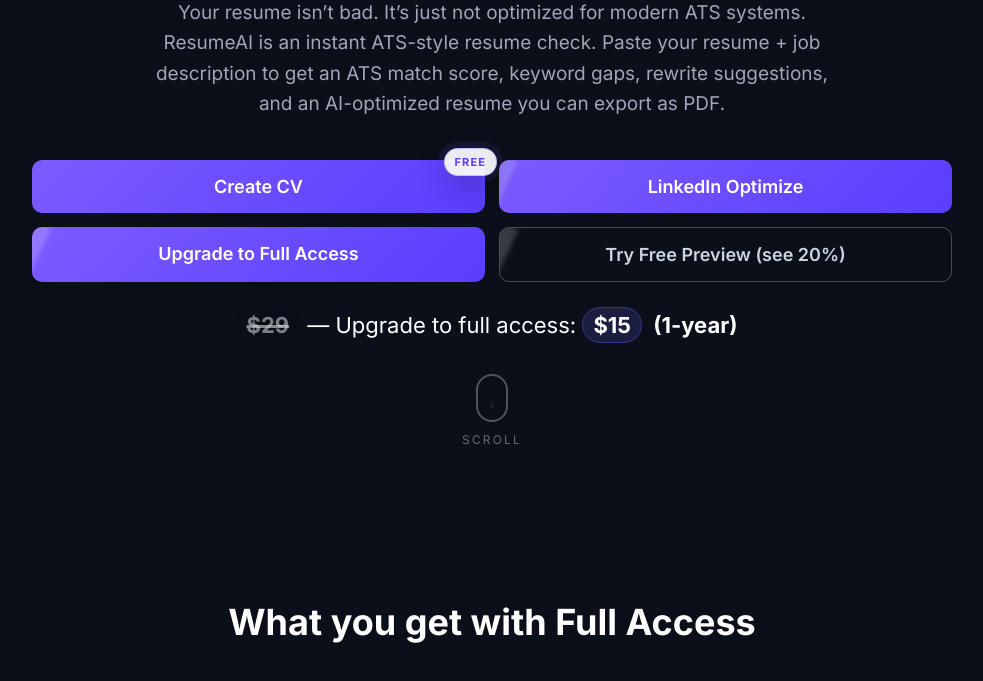
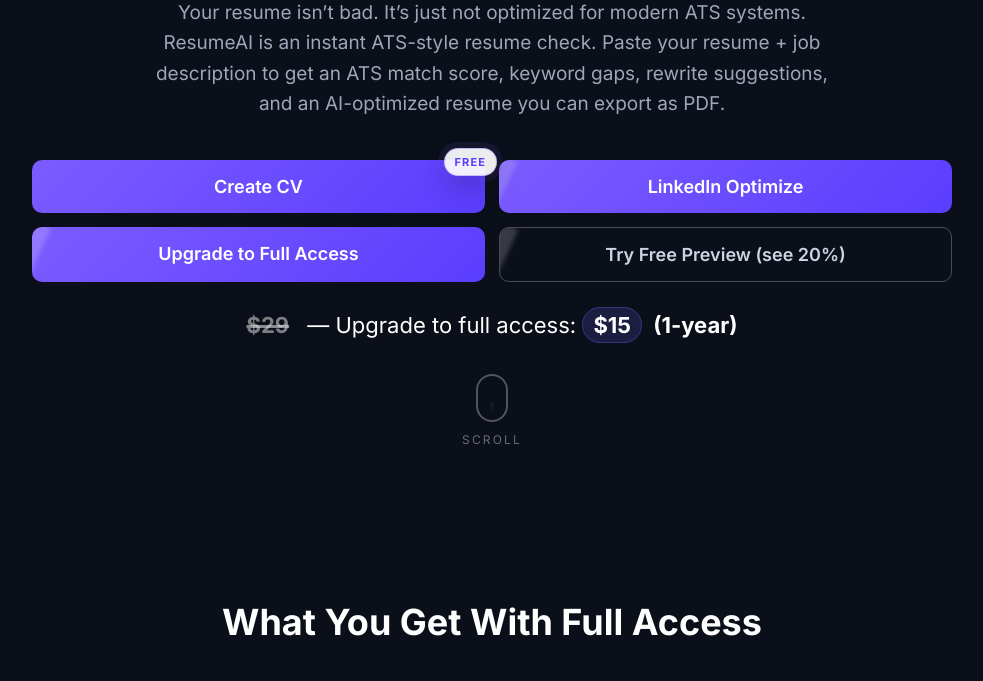
Before and after one commit to volkan9233/resumeai, a website: page index.html in a window 1280 px wide. Shown: the part 269-950 px from the top of the page, without its empty margins (148-1131 px from the left). Drawn offline with Linux system fonts and the light colour scheme.

Commit message:
Update index.html

```diff
--- a/index.html
+++ b/index.html
@@ -468,7 +468,7 @@
   </div>
 
   <div class="section">
-    <h2>What you get with Full Access</h2>
+    <h2>What You Get With Full Access</h2>
 
     <div class="features">
   <div class="feature">
```
